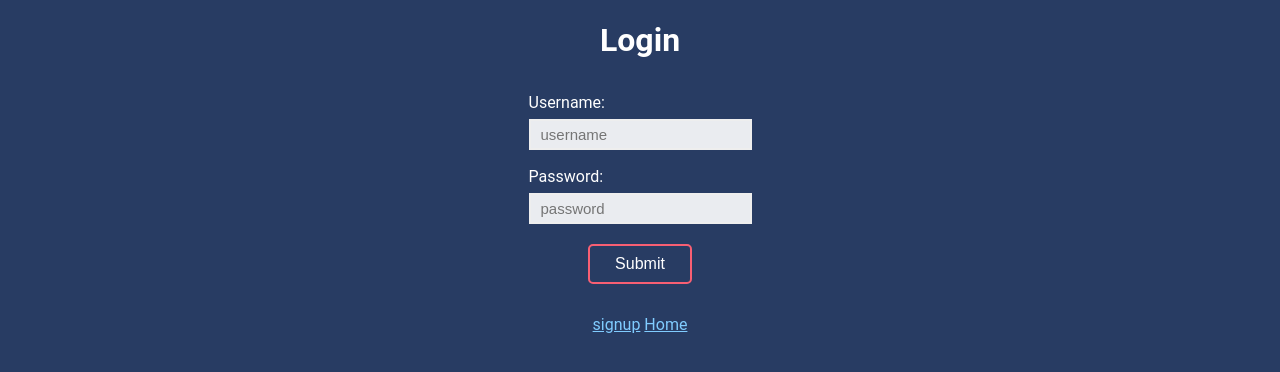
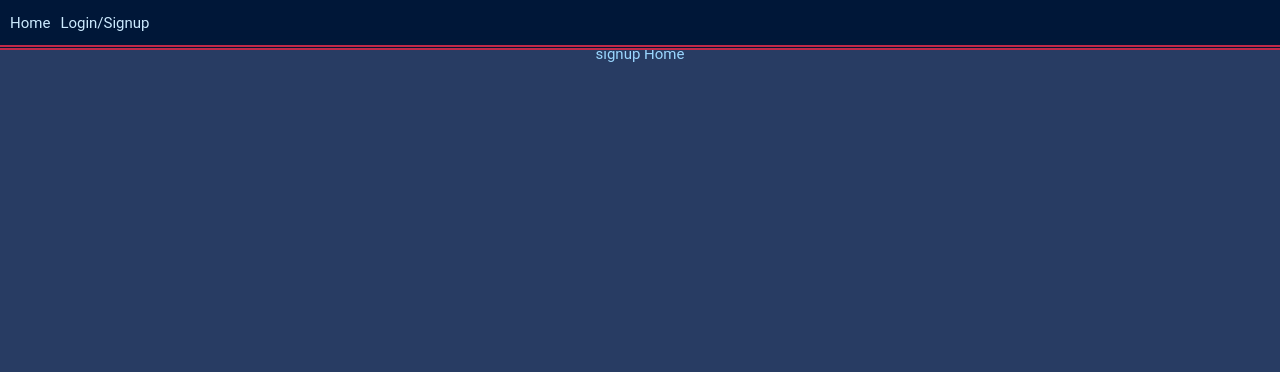
Before and after one commit to Savaw/PamQ-frontend, a website built with webpack: page src/account/login.html in a window 1280 px wide. Built offline with nearby package versions, Linux system fonts and the light colour scheme.

Commit message:
Add Navbar

```diff
--- a/package.json
+++ b/package.json
@@ -4,7 +4,7 @@
   "description": "",
   "main": "index.js",
   "scripts": {
-    "start": "webpack-dev-server --config ./webpack.config.js --mode development",
+    "start": "webpack-dev-server --config ./webpack.config.js --mode development --host 0.0.0.0",
     "test": "echo \"Error: no test specified\" && exit 1"
   },
   "keywords": [],
--- a/src/account/login.html
+++ b/src/account/login.html
@@ -11,28 +11,6 @@
 
 <body>
     <main>
-        <h1 class="title">Login</h1>
-        <!-- <h1 class="title">Login</h1> -->
-        <form class="flex-container-column auth-form" id="login-form" onsubmit="return false;">
-            <div class="flex-items">
-                <label for="username"> Username:</label>
-                <input name="username" type="text" placeholder="username" required />
-            </div>
-
-            <div class="flex-items">
-                <label>Password:</label>
-                <input name="password" type="password" placeholder="password" required />
-            </div>
-
-            <div class="flex-items">
-                <button name="saba" class="button1" id="login-submit-button">Submit</button>
-
-            </div>
-
-            <div id="login-error-msg-holder">
-                <p ></p>
-              </div>
-        </form>
     </main>
     <a href="./signup.html">signup</a>
     <a href="/">Home</a>
--- a/src/css/main.css
+++ b/src/css/main.css
@@ -1,19 +1,31 @@
 :root {
-    --first-color: #283c63;
-    --second-color: #928a97;
-    --third-color: #fbe8d3;
-    --forth-color: #f85f73;
-    --fifth-color: #c2374a;
+  --primary-color: #283c63;
+  --primary-color-dark: #001738;
+  --primary-color-light: #556691;
+  --secondary-color: #f85f73;
+  --secondary-color-light: #ff92a1;
+  --secondary-color-dark: #c02948;
 }
 
 body {
-    background-color: var(--first-color);
+  margin: 0;
+  padding-top: 45px;
+  background-color: var(--primary-color);
   color: white;
-    /* font-size: 15px; */
-    font-family: 'Roboto', Tahoma, Geneva, Verdana, sans-serif;
+  font-size: 15px;
+  font-family: "Roboto", Tahoma, Geneva, Verdana, sans-serif;
   text-align: center;
 }
 
+a {
+  color: rgb(155, 215, 255);
+  text-decoration: none;
+}
+
+a:hover {
+  color: rgb(32, 166, 255);
+  text-decoration: underline;
+}
 
 .flex-container-column {
   display: flex;
@@ -21,7 +33,6 @@ body {
   align-items: center;
   justify-content: center;
 }
-
 
 .flex-items {
   display: flex;
@@ -34,11 +45,12 @@ body {
   padding: 7px 0;
 }
 
-input[type=text], input[type=password] {
+input[type="text"],
+input[type="password"] {
   padding: 5px 10px;
   background-color: rgba(255, 255, 255, 0.9);
   font-size: 15px;
-    border: 2px solid #EEE;
+  border: 2px solid #eee;
 }
 
 input.input-error {
@@ -46,28 +58,25 @@ input.input-error {
   border: 2px solid rgba(255, 150, 150, 1);
 }
 
-input:focus, textarea:focus {
+input:focus,
+textarea:focus {
   outline: 0;
   background-color: rgba(255, 255, 255, 0.9);
   border-color: #1da1f2;
 }
 
-a {
-    color: rgb(128, 204, 255)
-}
-
-button.button1{
-    display:inline-block;
+button.button1 {
+  display: inline-block;
   padding: 9px 25px;
   margin: 10px;
   border: none;
   border-radius: 5px;
-    border: 2px solid var(--forth-color);
+  border: 2px solid var(--secondary-color);
   color: white;
   font-size: 16px;
   background-color: transparent;
 }
 
 button.button1:hover {
-    background-color:  var(--forth-color);
+  background-color: var(--secondary-color);
 }
--- /dev/null
+++ b/src/css/navbar.css
@@ -0,0 +1,31 @@
+#navbar {
+  background-color: var(--primary-color-dark);
+  margin: 0;
+  padding: 0px 5px;
+  display: flex;
+  flex-direction: row;
+  align-items: center;
+  border-color: var(--secondary-color-dark);
+  border-width: 0 0 5px 0px;
+  border-style: double;
+  overflow: hidden;
+  position: fixed;
+  top: 0;
+  left: 0;
+  width: 100%;
+  height: 45px;
+  z-index: 9999;
+}
+
+#navbar .navbar-item{
+  padding: 0px 5px;
+}
+
+#navbar a {
+  color: rgb(204, 235, 255);
+  text-decoration: none;
+}
+
+#navbar a:hover {
+  color: var(--secondary-color-dark);
+}
--- a/src/index.js
+++ b/src/index.js
@@ -1,6 +1,17 @@
 console.log("PamQ © Savaw");
 
 import './css/main.css';
-
+import './css/navbar.css';
 import './js/auth.js';
 import './js/api.js';
+
+let navbarHtml =
+`<a class="navbar-item" href="/">Home</a>
+<a class="navbar-item" href="account/">Login/Signup</a>`;
+
+let navbarDiv = document.createElement("div");
+navbarDiv.id = "navbar";
+navbarDiv.innerHTML = navbarHtml;
+
+const body =  document.getElementsByTagName("body")[0];
+body.insertBefore(navbarDiv,body.firstChild);
--- a/src/js/auth.js
+++ b/src/js/auth.js
@@ -1,5 +1,15 @@
 "use strict";
+const formPlaceHolder = document.getElementById("auth-form-container");
+const signupTemplate = document.getElementById("signup-template");
+const loginTemplate = document.getElementById("login-template");
 
+if(formPlaceHolder != undefined) {
+  var signupClone = signupTemplate.content.cloneNode(true);
+  var loginClone = loginTemplate.content.cloneNode(true);
+  formPlaceHolder.appendChild(signupClone);
+  console.log(signupClone)
+  // formPlaceHolder.replaceChild(loginClone, signupClone);
+}
 function addErrorToInput(elem) {
   elem.classList.add("input-error");
 }
```
Also changed, not shown: src/account/index.html (added, +83 -0 lines), src/account/signup.html (deleted, +0 -52 lines), src/index.html (+20 -2 lines). Lines whose indentation alone changed are shown as unchanged.
